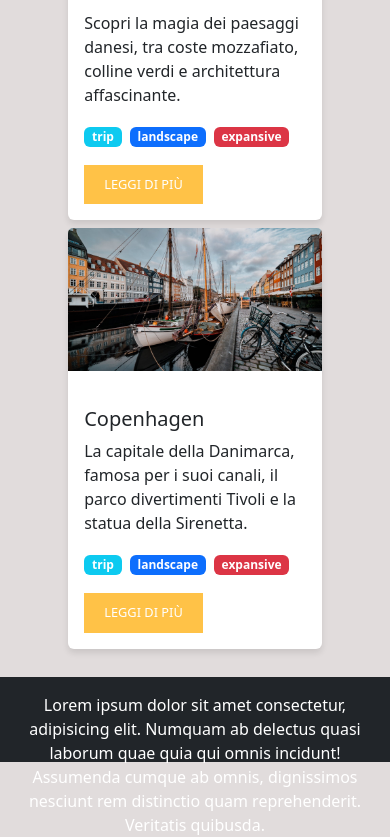
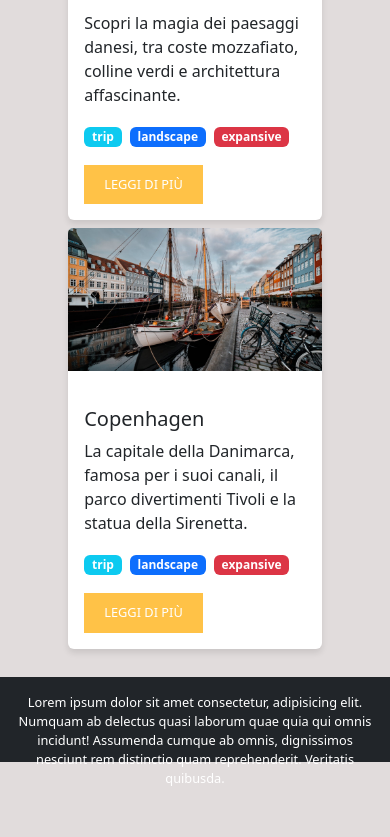
Before and after one commit to Melrizzuto/react-props, a React (Vite) app: page / in a window 390 px wide. Shown: the part 2021-2858 px from the top of the page. After the commit the page ends 2809 px from the top, so only its background shows below. Built offline with nearby package versions, Linux system fonts and the light colour scheme.

Commit message:
correction font size footer jsxwith media queries

```diff
--- a/src/components/Footer.module.css
+++ b/src/components/Footer.module.css
@@ -4,3 +4,22 @@
     width: 100%;
     height: 85px;
 }
+
+
+/*media queries*/
+@media screen and (max-width: 768px) {
+
+    .footer {
+        font-size: 0.9rem;
+        padding: 10px;
+    }
+
+}
+
+@media screen and (max-width: 578px) {
+
+    .footer {
+        font-size: 0.8rem;
+    }
+
+}
```
